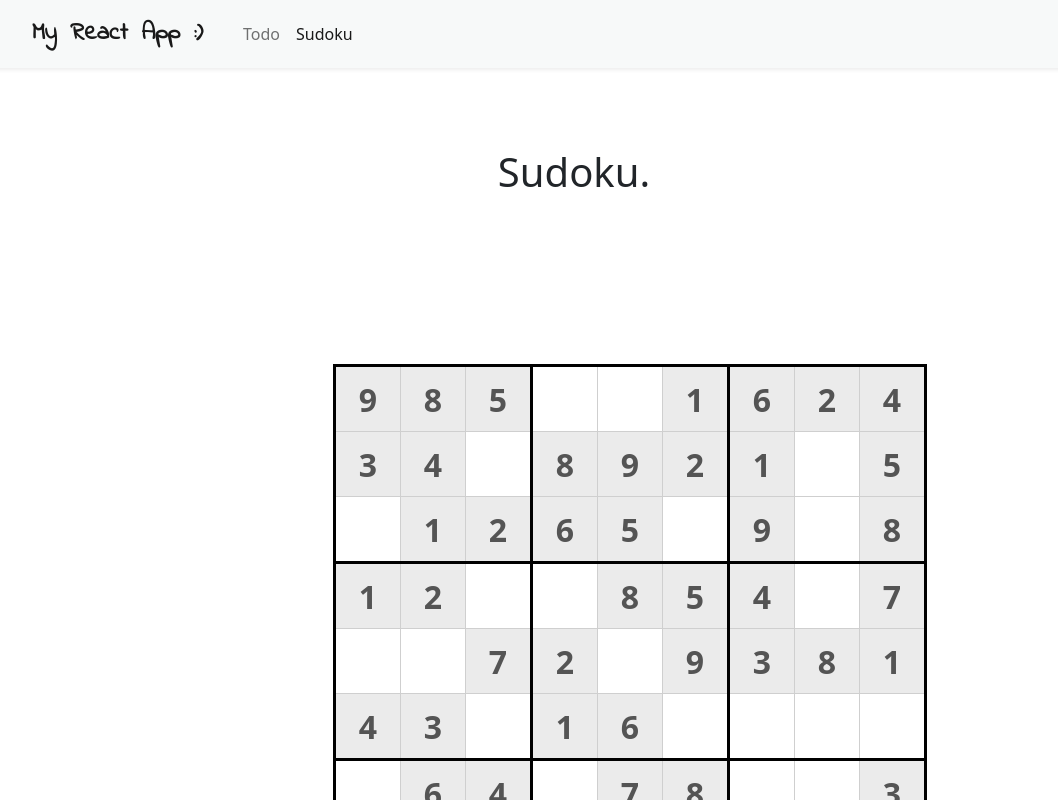
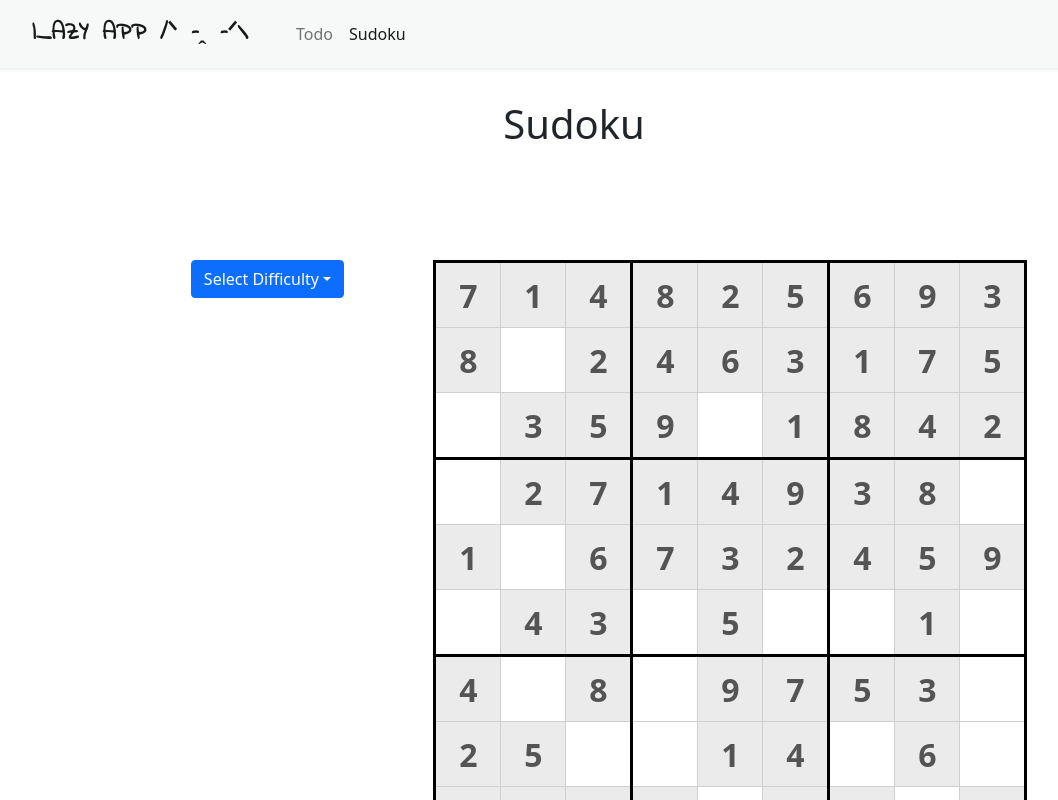
Before and after one commit to 6010210107/LazyApp, a React (Create React App) app: page /sudoku in a window 1280 px wide. Shown: the top 800 px of the page, without its empty margins (66-1124 px from the left). Built offline with nearby package versions, Linux system fonts and the light colour scheme.

Commit message:
Diffuculty Change

```diff
--- a/public/index.html
+++ b/public/index.html
@@ -13,7 +13,7 @@
 
     <link rel="manifest" href="%PUBLIC_URL%/manifest.json" />
 
-    <title>React App</title>
+    <title>|_AZY APP</title>
   </head>
   <body>
     <noscript>You need to enable JavaScript to run this app.</noscript>
--- a/src/components/index.js
+++ b/src/components/index.js
@@ -1,6 +1,6 @@
 export {default as Navigation} from './navigation/Navigation'
 export {default as NavigationBar} from './navigation/Navbar'
 export {default as TodoItem} from './todo/TodoItem'
-export {default as TodoForm} from './todo/TodoForm'
+export {default as TodoForm} from './todo/TodoForm/TodoForm'
 export {default as Logo} from './logo/Logo'
 export {default as SudokuTable} from './sudokuTable/SudokuTable'
--- a/src/components/logo/Logo.css
+++ b/src/components/logo/Logo.css
@@ -11,3 +11,13 @@
       font-family: 'Indie Flower', cursive;
       word-spacing: 5px;
   }
+
+  .logo-container {
+      padding:0;
+      margin-bottom:-3rem;
+      width: 15rem;
+      height:3rem;
+      /* display:flex;
+      justify-content: center;
+      align-items: center; */
+  }
--- a/src/components/logo/Logo.jsx
+++ b/src/components/logo/Logo.jsx
@@ -1,9 +1,13 @@
 import React from "react";
-import './Logo.css'
+import "./Logo.css";
 const Logo = () => {
   return (
     <>
-      My React App <span className=" logo-font">:)</span>
+    <div className="logo-container">
+
+      |_AZY APP <span className=" logo-font">/ᐠ –ꞈ –ᐟ\</span>
+    </div>
+
     </>
   );
 };
--- a/src/components/navigation/Navbar.js
+++ b/src/components/navigation/Navbar.js
@@ -5,7 +5,7 @@ import "./Navbar.css";
 
 const NavigationBar = () => {
   return (
-    <Navbar animation="false" expand="lg" className="min-vw-100 shadow-sm bg-gray-100 top-display">
+    <Navbar animation="false" expand="lg" className="max-vw-100 shadow-sm bg-gray-100 top-display">
       <Container>
         <Nav.Link as={NavLink} to="/">
           <Navbar.Brand className="font-weight-700 logo-font  font-lg">
--- a/src/components/sudokuTable/SudokuTable.css
+++ b/src/components/sudokuTable/SudokuTable.css
@@ -1,7 +1,7 @@
 /* Sudoku Table */
 .table-container {
-  width: 100%;
-  height: 100%;
+  /* width: 100%; */
+  /* height: 100%; */
   /* background: rgb(194, 194, 194); */
   /* display: flex;
   justify-content: center;
@@ -27,7 +27,8 @@ td {
   max-height: 50px;
 }
 
-input {
+
+.sudoku-input {
   text-align: center;
   vertical-align: middle;
   width: 4rem;
@@ -41,6 +42,34 @@ input {
   font-size: 2rem !important;
 }
 /* Sudoku Table */
+
+.not-safe {
+  background:#FF4848 !important
+}
+
+/* Cell number */
+.guide-cell {
+  background: rgb(233, 233, 233);
+}
+.guide-number {
+  font-weight: bold;
+}
+
+/* End of Cell number */
+
+@media only screen and (max-width: 768px) {
+  td {
+    width: 2rem;
+    height: 2rem;
+  }
+
+  .sudoku-input {
+    width: 2rem;
+    height: 2rem;
+  font-size: 1rem !important;
+
+  }
+}
 
 /*  Cell Border */
 
@@ -135,27 +164,3 @@ input {
 }
 
 /* End of Cell Border  */
-
-/* Cell number */
-.guide-cell {
-  background: rgb(233, 233, 233);
-}
-.guide-number {
-  font-weight: bold;
-}
-
-/* End of Cell number */
-
-@media only screen and (max-width: 768px) {
-  td {
-    width: 2rem;
-    height: 2rem;
-  }
-
-  input {
-    width: 2rem;
-    height: 2rem;
-  font-size: 1rem !important;
-
-  }
-}
--- a/src/components/sudokuTable/SudokuTable.js
+++ b/src/components/sudokuTable/SudokuTable.js
@@ -1,87 +1,155 @@
-import React, { useState } from "react";
+import React, { useState, useEffect, useCallback, useRef } from "react";
 import "./SudokuTable.css";
-import { Button, Form, Row, Col, Container } from "react-bootstrap";
 import {
-  newStartingBoard,
-} from "../../controller/sudoku/puzzle";
+  Button,
+  Form,
+  Row,
+  Col,
+  Dropdown,
+  DropdownButton,
+} from "react-bootstrap";
+import { newStartingBoard, fillPuzzle } from "../../controller/sudoku/puzzle";
+
+const emptyPuzzle = [
+  [0, 0, 0, 0, 0, 0, 0, 0, 0],
+  [0, 0, 0, 0, 0, 0, 0, 0, 0],
+  [0, 0, 0, 0, 0, 0, 0, 0, 0],
+  [0, 0, 0, 0, 0, 0, 0, 0, 0],
+  [0, 0, 0, 0, 0, 0, 0, 0, 0],
+  [0, 0, 0, 0, 0, 0, 0, 0, 0],
+  [0, 0, 0, 0, 0, 0, 0, 0, 0],
+  [0, 0, 0, 0, 0, 0, 0, 0, 0],
+  [0, 0, 0, 0, 0, 0, 0, 0, 0],
+];
+
 const SudokuTable = () => {
+  const [difficulty, setDifficulty] = useState("Select Difficulty");
+  let currentRef = useRef();
+  let puzzleRef = useRef();
+
   /**
-   * 1. set input value into board array
-   * 2. Check duplicate value in the board --> row, col, box
-   * 3.
+   * Check input is safe.
    */
+  const isSafe = (row, col) => {
+    let current = currentRef.current;
+    let puzzle = puzzleRef.current;
+    if (current[row][col] !== 0 && current[row][col] !== puzzle[2][row][col]) {
+      return false;
+    }
+    return true;
+  };
 
-  const puzzle = newStartingBoard(30);
-  const basePuzzle = JSON.parse(JSON.stringify(puzzle[1]));
-  const currentPuzzle = JSON.parse(JSON.stringify(puzzle[1]));
-  const solvedPuzzle = JSON.parse(JSON.stringify(puzzle[2]));
-  const hints = [...puzzle[0]];
+  /**
+   * Generate the puzzle.
+   */
+  // const beginPuzzle = async (holes = 20) => {
+  //   let current = currentRef.current
+  //   let puzzle = puzzleRef.current
+  //   let puzzle_assets = await generatePuzzle(holes);
+  //   puzzle = puzzle_assets;
+  //   current = JSON.parse(JSON.stringify(puzzle_assets[1]));
+  //   setSudokuBoard(renderTable);
+  //   return true;
+  // };
 
+  const initPuzzle = useCallback(async (holes) => {
+    let puzzle_assets = await generatePuzzle(holes);
+
+    puzzleRef.current = puzzle_assets;
+    currentRef.current = JSON.parse(JSON.stringify(puzzle_assets[1]));
+    setSudokuBoard(
+      <SudokuBoard
+        currentRef={currentRef}
+        puzzleRef={puzzleRef}
+        isSafe={isSafe}
+        updateBoard={updateBoard}
+      />
+    );
+  }, []);
+  /**
+   * Update the puzzle board.
+   */
   const updateBoard = (position, targetVal) => {
+    let current = currentRef.current;
+
+    let newCurrent = current;
     let row = +position[0];
     let col = +position[1];
     let value = +targetVal;
-    currentPuzzle[row][col] = value;
-    setSudokuBoard(renderTable);
+    newCurrent[row][col] = value;
+    current = newCurrent;
+    setSudokuBoard(
+      <SudokuBoard
+        currentRef={currentRef}
+        puzzleRef={puzzleRef}
+        isSafe={isSafe}
+        updateBoard={updateBoard}
+      />
+    );
   };
 
-  const renderTable = () => {
-    return currentPuzzle.map((puzzle, row) => (
-      <tr key={`cell-${row}`}>
-        {puzzle.map((cell, col) => (
-          <td
-            key={`cell-${row}-${col}`}
-            id={`cell-${row}-${col}`}
-            className={`${
-              currentPuzzle[row][col] === basePuzzle[row][col] &&
-              currentPuzzle[row][col] !== 0
-                ? "guide-cell"
-                : ""
-            }`}
-          >
-            <input
-              id={`${row}-${col}`}
-              type="text"
-              value={cell === 0 ? "" : cell}
-              maxLength={1}
-              autoComplete="off"
-              disabled={
-                currentPuzzle[row][col] === basePuzzle[row][col] &&
-                currentPuzzle[row][col] !== 0
-                  ? true
-                  : false
-              }
-              placeholder=""
-              onChange={(e) => {
-                updateBoard(e.target.id.split("-"), e.target.value);
-              }}
-              className={`${
-                currentPuzzle[row][col] === basePuzzle[row][col] &&
-                currentPuzzle[row][col] !== 0
-                  ? "guide-number"
-                  : ""
-              }`}
-            />
-          </td>
-        ))}
-      </tr>
-    ));
-  };
 
-  const [sudokuBoard, setSudokuBoard] = useState(renderTable);
+
+  const [sudokuBoard, setSudokuBoard] = useState(
+    <SudokuBoard
+      currentRef={currentRef}
+      puzzleRef={puzzleRef}
+      isSafe={isSafe}
+      updateBoard={updateBoard}
+    />
+  );
+  useEffect(() => {
+    initPuzzle();
+  }, [initPuzzle]);
 
   return (
-    <div className="table-container">
-      <Row>
-        <Col xs={12} md={2} className="mx-4">
-          {/* <Form>
-            <Form.Select size="lg">
-              <option>Large select</option>
-            </Form.Select>
-          </Form> */}
-          {/* <h4> Test </h4> */}
+    <div>
+      <Row className="d-flex justify-content-around m-3 w-100">
+        <Col xs={12} md={4} className="d-flex flex-wrap">
+          <DropdownButton title={difficulty}>
+            <Dropdown.ItemText>Select Difficulty</Dropdown.ItemText>
+            {/* <Dropdown.Item as="button" onClick={() => beginPuzzle(81)}>
+              Empty Puzzle
+            </Dropdown.Item> */}
+            <Dropdown.Item
+              as="button"
+              onClick={() => {
+                setDifficulty("Easy");
+                initPuzzle(25);
+              }}
+            >
+              Easy
+            </Dropdown.Item>
+            <Dropdown.Item
+              as="button"
+              onClick={() => {
+                setDifficulty("Medium");
+                initPuzzle(40);
+              }}
+            >
+              Medium
+            </Dropdown.Item>
+            <Dropdown.Item
+              as="button"
+              onClick={() => {
+                setDifficulty("Hard");
+                initPuzzle(50);
+              }}
+            >
+              Hard
+            </Dropdown.Item>
+            <Dropdown.Item
+              as="button"
+              onClick={() => {
+                setDifficulty("Expert");
+                initPuzzle(60);
+              }}
+            >
+              Expert
+            </Dropdown.Item>
+          </DropdownButton>
         </Col>
-        <Col xs={12} md={8} className="d-flex justify-content-center m-2">
+        <Col xs={12} md={6} className="d-flex justify-content-center">
           <table>
             <tbody>{sudokuBoard}</tbody>
           </table>
@@ -92,3 +160,79 @@ const SudokuTable = () => {
 };
 
 export default SudokuTable;
+
+const generatePuzzle = (difficulty = 20) => {
+  const sudoku = newStartingBoard(difficulty);
+
+  return sudoku;
+};
+
+/**
+ * Render sudoku board.
+ */
+const SudokuBoard = ({currentRef, puzzleRef, updateBoard, isSafe}) => {
+  let current = currentRef.current;
+  let puzzle = puzzleRef.current;
+  return (
+    current?.map((board, row) => (
+      <tr key={`cell-${row}`}>
+        {board.map((cell, col) => (
+          <td
+            key={`cell-${row}-${col}`}
+            id={`cell-${row}-${col}`}
+            className={`${
+              current[row][col] === puzzle[1][row][col] &&
+              current[row][col] !== 0
+                ? "guide-cell"
+                : ""
+            } `}
+          >
+            <input
+              id={`${row}-${col}`}
+              type="text"
+              value={cell === 0 ? "" : cell}
+              maxLength={1}
+              autoComplete="off"
+              disabled={
+                current[row][col] === puzzle[1][row][col] &&
+                current[row][col] !== 0
+                  ? true
+                  : false
+              }
+              placeholder=""
+              onChange={(e) => {
+                updateBoard(e.target.id.split("-"), e.target.value);
+              }}
+              className={` sudoku-input ${
+                current[row][col] === puzzle[1][row][col] &&
+                current[row][col] !== 0
+                  ? "guide-number"
+                  : ""
+              }${isSafe(row, col) ? "" : "not-safe"}`}
+            />
+          </td>
+        ))}
+      </tr>
+    )) ??
+    emptyPuzzle?.map((board, row) => (
+      <tr key={`cell-${row}`}>
+        {board.map((cell, col) => (
+          <td key={`cell-${row}-${col}`} id={`cell-${row}-${col}`}>
+            <input
+              id={`${row}-${col}`}
+              type="text"
+              value={cell === 0 ? "" : cell}
+              maxLength={1}
+              autoComplete="off"
+              placeholder=""
+              onChange={(e) => {
+                updateBoard(e.target.id.split("-"), e.target.value);
+              }}
+              className={` sudoku-input `}
+            />
+          </td>
+        ))}
+      </tr>
+    ))
+  );
+};
--- /dev/null
+++ b/src/components/todo/TodoForm/TodoForm.css
@@ -0,0 +1,6 @@
+.submit-btn {
+    height:2rem;
+    text-align:start !important;
+    padding-top:0;
+    margin-top: 0.2rem;
+}
--- a/src/pages/Sudoku/Sudoku.css
+++ b/src/pages/Sudoku/Sudoku.css
@@ -8,12 +8,13 @@
 
 .content-header {
     height: 10vh;
-    margin: 5rem auto;
+    margin: 2rem auto;
 }
 
 .content-puzzle {
     display: flex;
     justify-content: center;
     align-items: center;
-    margin:3rem 0;
+    width:100vw;
+    margin:2rem -2rem;
 }
--- a/src/pages/Sudoku/Sudoku.js
+++ b/src/pages/Sudoku/Sudoku.js
@@ -6,7 +6,7 @@ const Sudoku = () => {
   return (
     <div className="content-container">
       <div className="content-header">
-        <h1>Sudoku.</h1>
+        <h1>Sudoku</h1>
       </div>
       <div className="content-puzzle">
         <SudokuTable />
```
Also changed, not shown: src/components/todo/TodoForm/TodoForm.js (renamed from src/components/todo/TodoForm.js, +8 -8 lines), src/controller/redux/action.js (+19 -0 lines).
